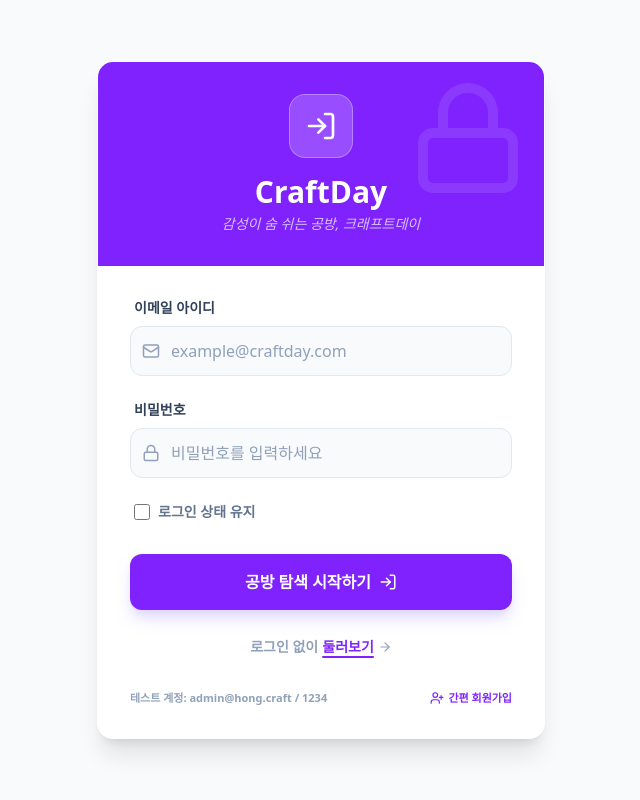
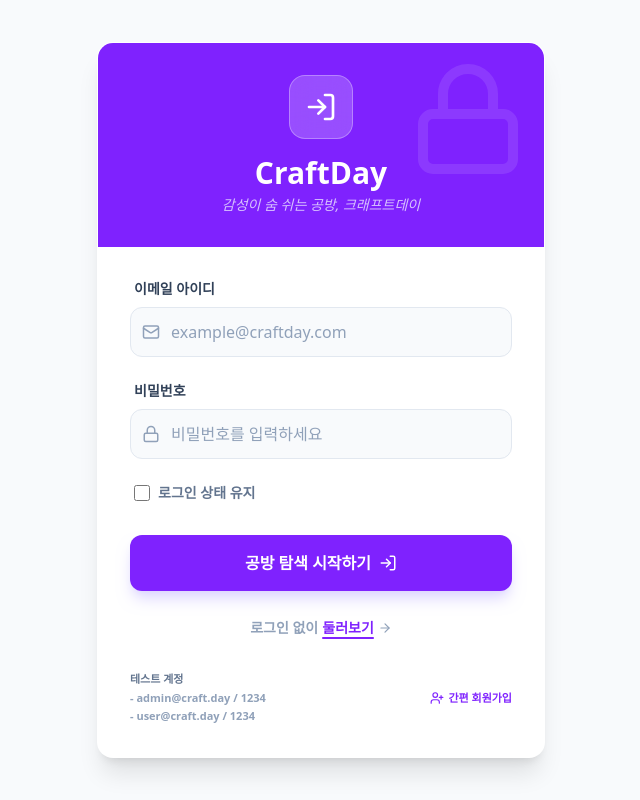
Before and after one commit to hongdahyeon/hong-mcp-admin, a React app in the folder frontend/: page /login in a window 1280 px wide. Shown: the whole page, without its empty margins (319-959 px from the left). Built offline with nearby package versions, Linux system fonts and the light colour scheme; no server answers; the HTML template or start-up script is replaced by a standard one.

Commit message:
feat(frontend): 로그인 페이지 테스트 계정 안내 문구 수정 및 추가

```diff
--- a/frontend/src/pages/login/index.tsx
+++ b/frontend/src/pages/login/index.tsx
@@ -128,7 +128,11 @@ const Login: React.FC = () => {
 
                     {/* Footer Info */}
                     <div className="mt-8 flex items-center justify-between text-[11px] font-bold text-slate-400 dark:text-slate-500">
-                        <div>테스트 계정: admin@hong.craft / 1234</div>
+                        <div className="flex flex-col gap-0.5">
+                            <span className="text-slate-500 dark:text-slate-400">테스트 계정</span>
+                            <span>- admin@craft.day / 1234</span>
+                            <span>- user@craft.day / 1234</span>
+                        </div>
                         <Link
                             to="/signup"
                             className="flex items-center gap-1 text-violet-600 dark:text-violet-400 hover:text-violet-700 transition-colors"
```
Also changed, not shown: 2 other files (tests, documents, lock files or other folders).
